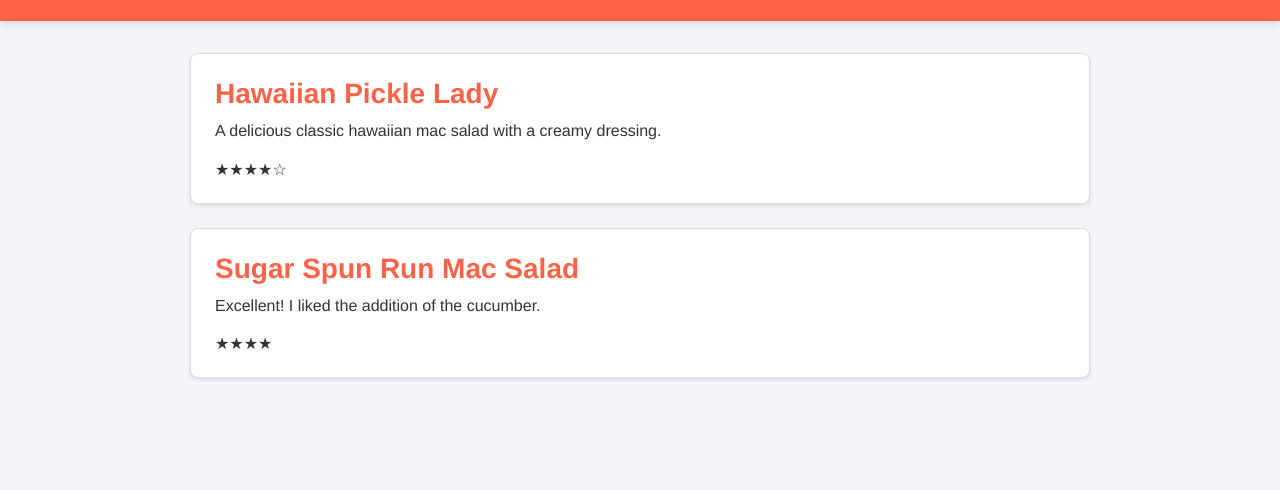
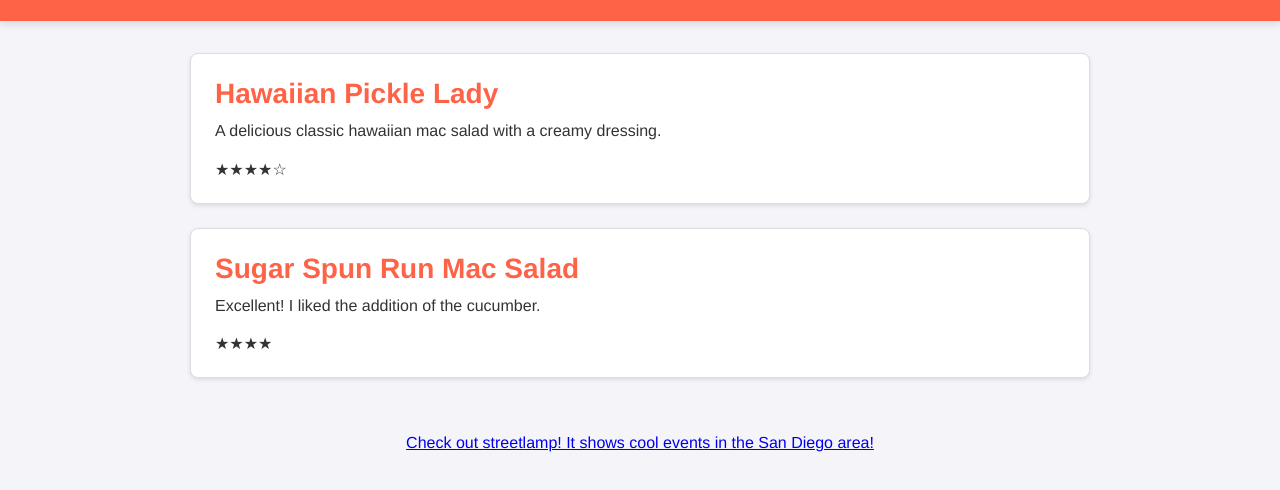
Before and after one commit to zprs/ZachSalad, a plain HTML site: page index.html in a window 1280 px wide. Shown: the part 72-562 px from the top of the page. Drawn offline with Linux system fonts and the light colour scheme.

Commit message:
Add link to streetlamp events in index.html
Added a link to streetlamp for local events.

```diff
--- a/index.html
+++ b/index.html
@@ -73,6 +73,11 @@
             <!-- Recipe reviews will be dynamically added here -->
         </div>
     </div>
+
+    <div style="width: 100%; text-align: center">
+        <a href="https://www.streetlamp.app/">Check out streetlamp! It shows cool events in the San Diego area!</a>
+    </div>
+
     <script>
         const recipes = [
             { title: "Hawaiian Pickle Lady", description: "A delicious classic hawaiian mac salad with a creamy dressing.", rating: 4 },
```
